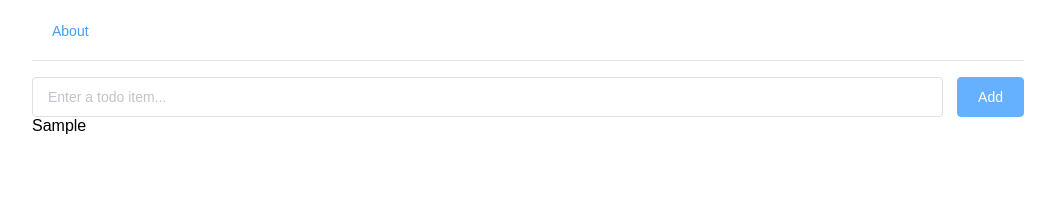
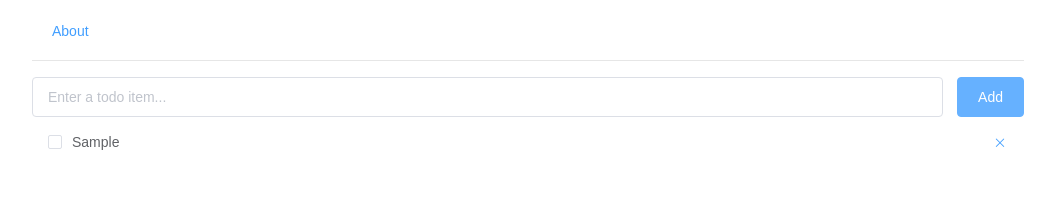
Before and after one commit to owlgrass/Acr-test, a Vue app: page / in a window 1280 px wide. Both pictures are taken after typing "Sample" into the empty fields and a click on the button "Add". Shown: the top 218 px of the page, without its empty margins (112-1167 px from the left). Built offline with nearby package versions, Linux system fonts and the light colour scheme.

Commit message:
Add delete function

```diff
--- a/src/views/HomeView/TodoView.vue
+++ b/src/views/HomeView/TodoView.vue
@@ -1,7 +1,7 @@
 <template>
 	<div>
 		<TodoAdd @add="add" />
-		<TodoList :todos="todos" />
+		<TodoList :todos="todos" @remove="remove" />
 	</div>
 </template>
 
@@ -22,6 +22,9 @@ export default {
 		add(item) {
 			this.todos.push(item)
 		},
+		remove(index) {
+			this.todos.splice(index, 1)
+		},
 	},
 	components: {
 		TodoAdd,
--- a/src/views/HomeView/TodoView/TodoList.vue
+++ b/src/views/HomeView/TodoView/TodoList.vue
@@ -2,7 +2,12 @@
 	<div>
 		<div v-if="todos.length === 0" class="empty-placeholder">No items</div>
 		<template v-else>
-			<TodoListItem v-for="(item, i) in todos" :key="i + item" :item="item" />
+			<TodoListItem
+				v-for="(item, i) in todos"
+				:key="i + item"
+				:item="item"
+				@remove="remove(i)"
+			/>
 		</template>
 	</div>
 </template>
@@ -19,6 +24,11 @@ export default {
 	data() {
 		return {}
 	},
+	methods: {
+		remove(index) {
+			this.$emit('remove', index)
+		},
+	},
 	components: {
 		TodoListItem,
 	},
--- a/src/views/HomeView/TodoView/TodoListItem.vue
+++ b/src/views/HomeView/TodoView/TodoListItem.vue
@@ -1,5 +1,10 @@
 <template>
-	<div>{{ item }}</div>
+	<div class="todo-list-item">
+		<el-checkbox v-model="checked">
+			{{ item }}
+		</el-checkbox>
+		<el-button type="text" icon="el-icon-close" @click="remove" />
+	</div>
 </template>
 
 <script>
@@ -9,7 +14,27 @@ export default {
 			type: String,
 		},
 	},
+	data() {
+		return {
+			checked: false, // TODO
+		}
+	},
+	methods: {
+		remove() {
+			this.$emit('remove')
+		},
+	},
 }
 </script>
 
-<style></style>
+<style>
+.todo-list-item {
+	display: flex;
+	justify-content: space-between;
+
+	padding: 1em;
+}
+.el-button.el-button--text {
+	padding: 0;
+}
+</style>
```
